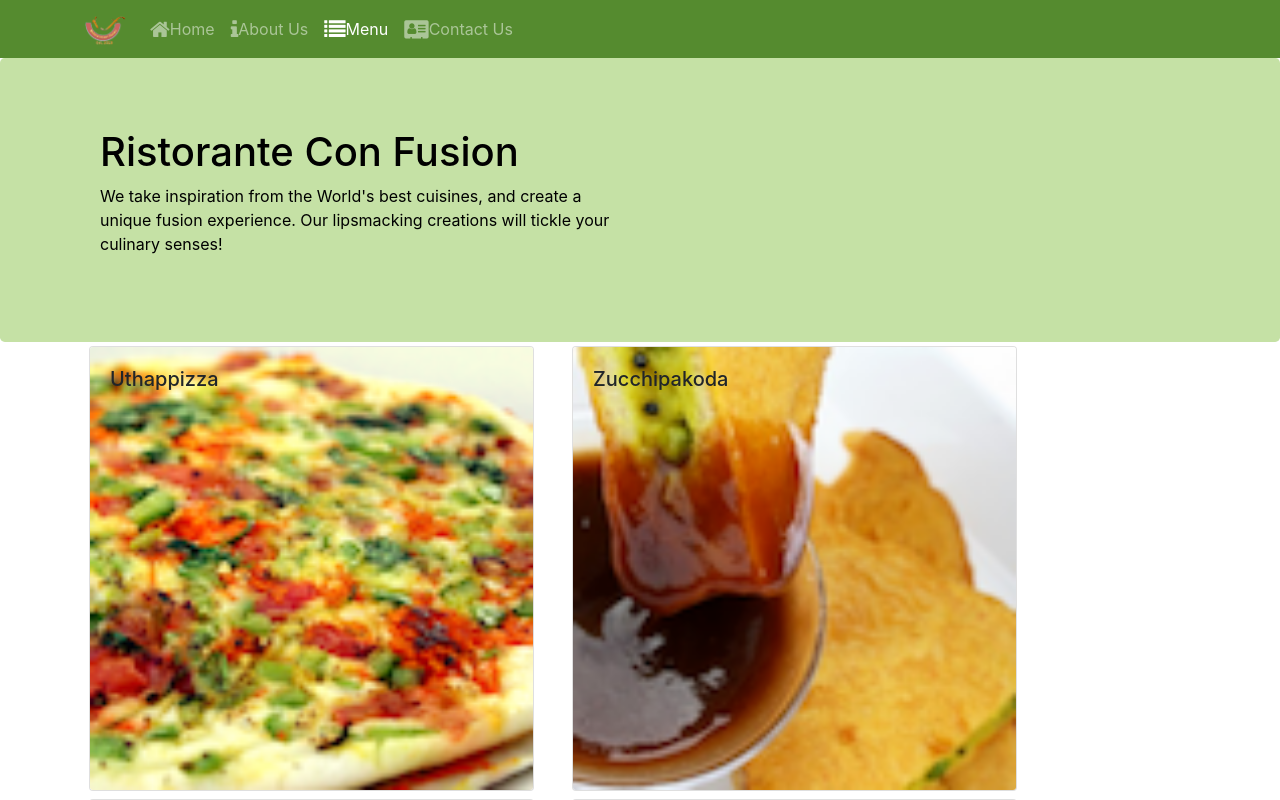
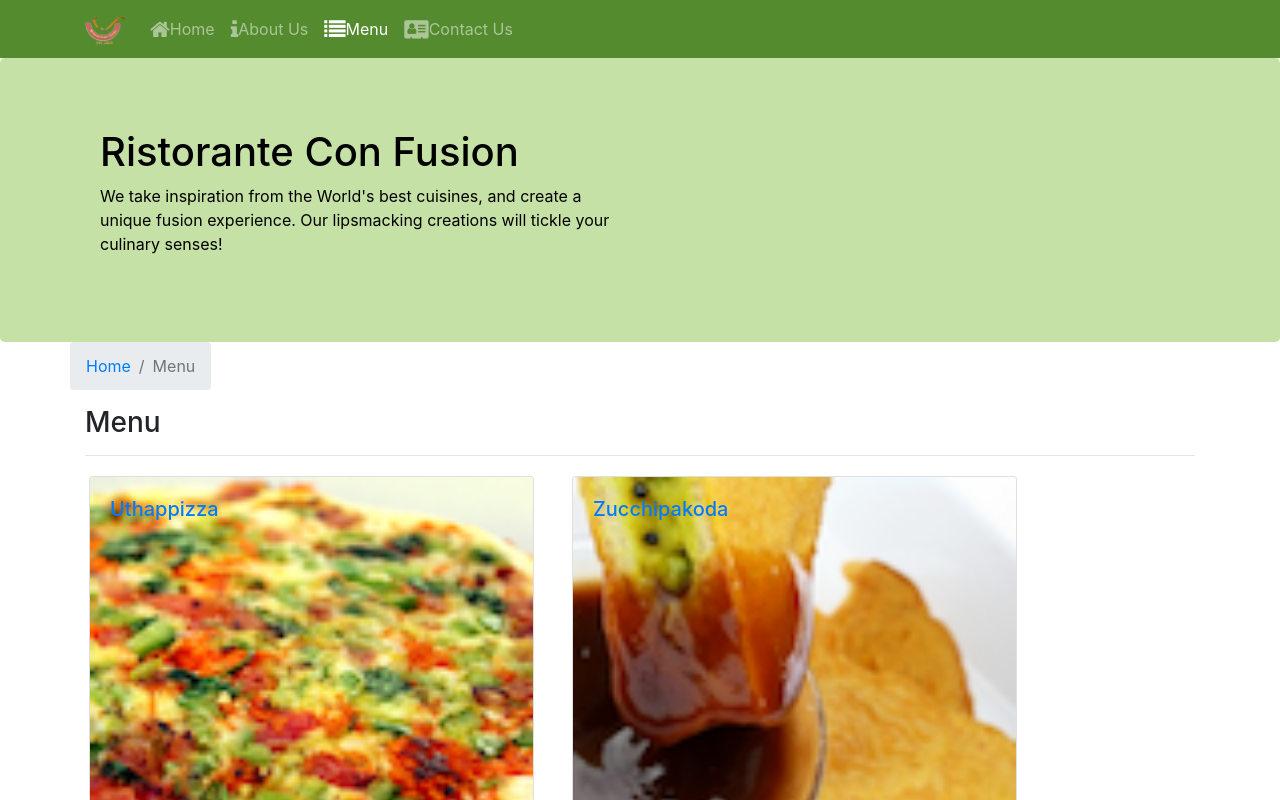
Before and after one commit to mehulgithub-1903/MyReact, a React (Create React App) app: page /menu in a window 1280 px wide. Shown: the top 800 px of the page. Built offline with nearby package versions, Linux system fonts and the light colour scheme.

Commit message:
SINGLE PAGE APPLICATIONS PART-2

```diff
--- a/src/components/ContactComponent.js
+++ b/src/components/ContactComponent.js
@@ -1,8 +1,22 @@
 import React from 'react';
-
+import { Breadcrumb , BreadcrumbItem } from 'reactstrap';
+import {Link} from 'react-router-dom';
 function Contact(props) {
     return(
         <div className="container">
+            <div className="row">
+              <Breadcrumb>
+                <BreadcrumbItem>
+                 <Link to='/home'>Home</Link>
+                 </BreadcrumbItem>
+             <BreadcrumbItem active>Contact Us</BreadcrumbItem>
+        </Breadcrumb>
+      <div className="col-12">
+        <h3>Contact Us</h3>
+        <hr/>
+      </div>
+     </div>
+
             <div className="row row-content">
                 <div className="col-12">
                 <h3>Location Information</h3>
--- a/src/components/DishdetailComponent.js
+++ b/src/components/DishdetailComponent.js
@@ -1,6 +1,6 @@
 import React  from 'react';
-import { Card, CardImg, CardText, CardBody, CardTitle } from 'reactstrap';
-
+import { Card, CardImg, CardText, CardBody, CardTitle,Breadcrumb,BreadcrumbItem } from 'reactstrap';
+import {Link} from 'react-router-dom';
 
 function RenderDish(props) {
   return (
@@ -37,12 +37,25 @@
     return(
     <div className="container">
       <div className="row">
+      <Breadcrumb>
+        <BreadcrumbItem>
+        <Link to='/menu'>Menu</Link>
+        </BreadcrumbItem>
+    <BreadcrumbItem active>{props.dish.name}</BreadcrumbItem>
+      </Breadcrumb>
+      <div className="col-12">
+        <h3>{props.dish.name}</h3>
+        <hr/>
+      </div>
+     </div>
+
+      <div className="row">
       <div className="col-12 col-md-5 m-1">
           <RenderDish dish={props.dish}/>
         </div>
         <div className="col-12 col-md-5 m-1">
           <h2>Comments</h2>
-          <RenderComments comments={props.dish.comments} />
+          <RenderComments comments={props.comments} />
         </div>
       </div>
     </div>
--- a/src/components/MainComponent.js
+++ b/src/components/MainComponent.js
@@ -33,12 +33,20 @@
               />
           );
       }
+      const DishWithId = ({match}) => {
+        return(
+            <DishDetail dish={this.state.dishes.filter((dish) => dish.id === parseInt(match.params.dishId,10))[0]}
+              comments={this.state.comments.filter((comment) => comment.dishId === parseInt(match.params.dishId,10))} />
+        );
+      };
+
     return (
       <div>
         <Header/>
        <Switch>
            <Route path="/home" component={HomePage}/>
            <Route  exact path="/menu" component={() => <Menu dishes={this.state.dishes}/>   }/>
+           <Route path='/menu/:dishId' component={DishWithId} />
            <Route exact path='/contactus' component={Contact} />
             <Redirect to="/home"/>
        </Switch>
--- a/src/components/MenuComponent.js
+++ b/src/components/MenuComponent.js
@@ -1,14 +1,18 @@
 import React, { Component } from 'react';
-import { Card, CardImg, CardImgOverlay, CardText, CardBody,
-  CardTitle } from 'reactstrap';
+import { Card, CardImg, CardImgOverlay,
+  CardTitle ,Breadcrumb,BreadcrumbItem} from 'reactstrap';
+import {Link} from 'react-router-dom';
 
-  function RenderMenuItem({ dish, onClick }){
+
+  function RenderMenuItem({ dish }){
     return(
-      <Card key={dish.id} onClick={()=> onClick(dish.id)} tag="li">
+      <Card key={dish.id} tag="li">
+        <Link to={`/menu/${dish.id}`}>
         <CardImg width="100%" src={dish.image} alt={dish.name} />
         <CardImgOverlay>
         <CardTitle>{dish.name}</CardTitle>
         </CardImgOverlay>
+        </Link>
       </Card>
 
     );
@@ -17,14 +21,26 @@
     const menu = props.dishes.map((dish) => {
       return (
         <div key={dish.id} className="col-12 col-md-5 m-1">
-          <RenderMenuItem dish={dish} onClick={props.onClick}/>
+          <RenderMenuItem dish={dish} />
         </div>
       );
   });
 
   return (
     <div className="container">
-      <div className="row">
+     <div className="row">
+      <Breadcrumb>
+        <BreadcrumbItem>
+        <Link to='/home'>Home</Link>
+        </BreadcrumbItem>
+        <BreadcrumbItem active>Menu</BreadcrumbItem>
+      </Breadcrumb>
+      <div className="col-12">
+        <h3>Menu</h3>
+        <hr/>
+      </div>
+     </div>
+     <div className="row">
           {menu}
       </div>
       </div>
```
